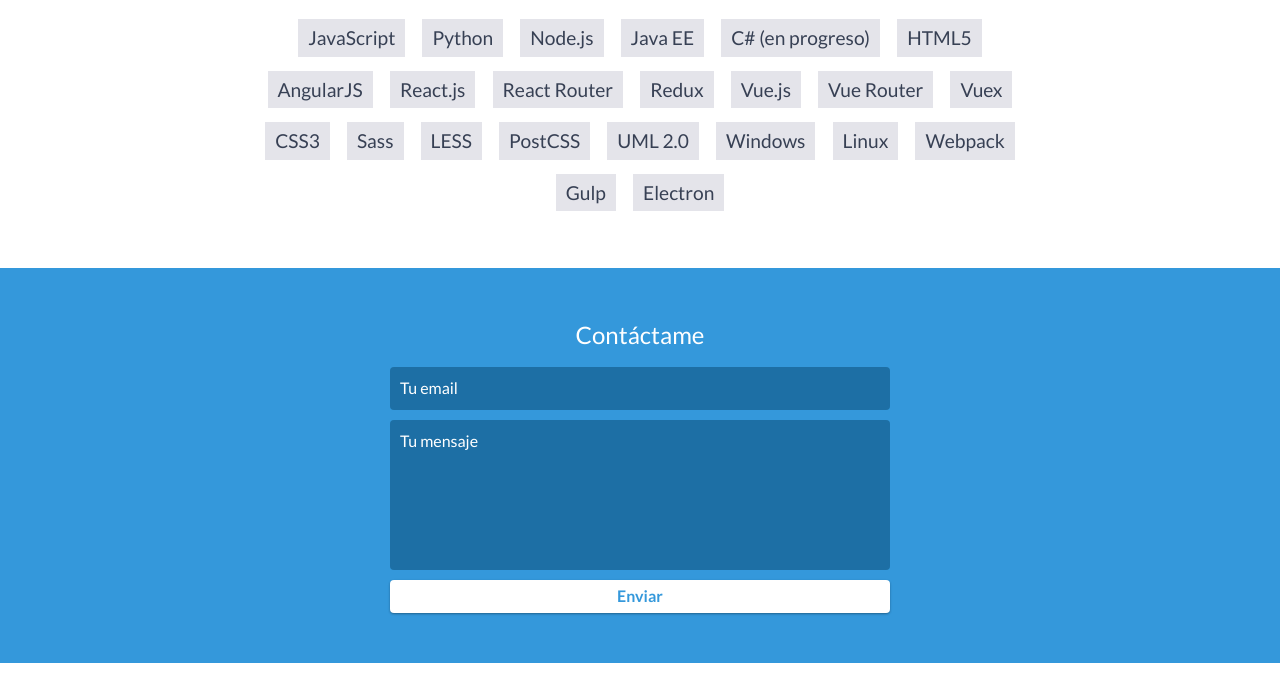
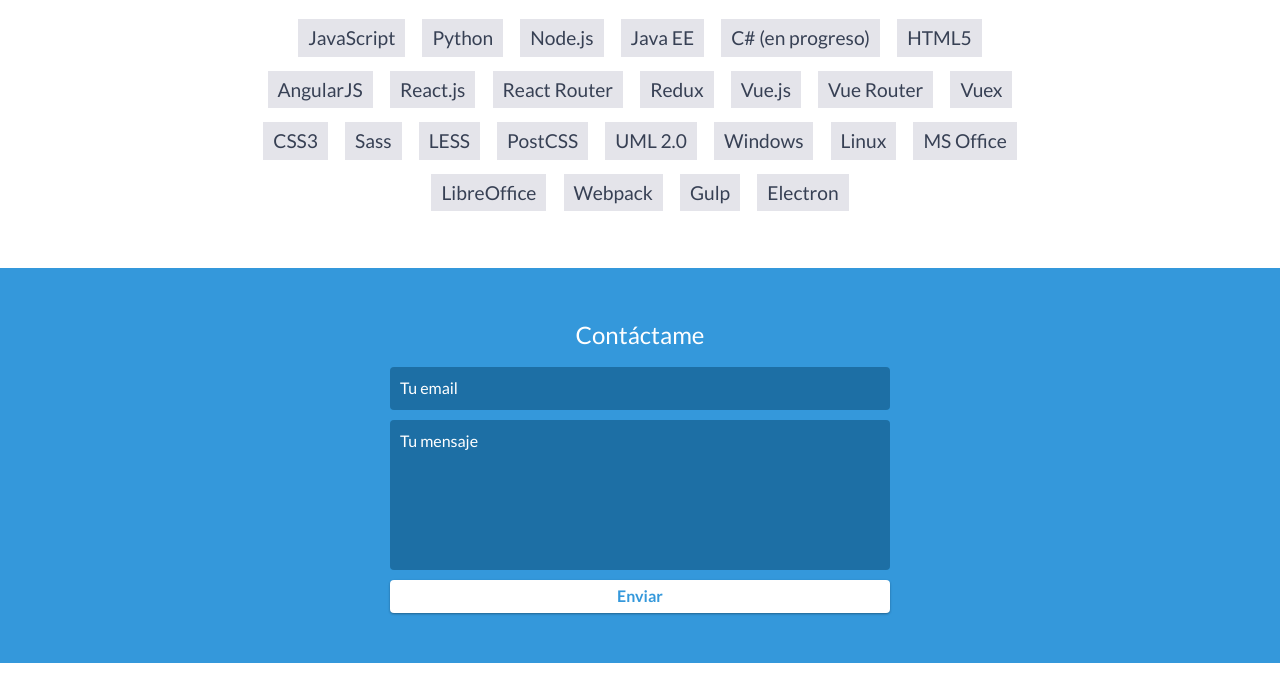
Before and after one commit to gugadev/gugadev.github.io, a website: page index.html in a window 1280 px wide. Shown: the part 3280-3976 px from the top of the page. Drawn offline with nearby package versions, Linux system fonts and the light colour scheme.

Commit message:
Añadir habilidades de oficina

```diff
--- a/index.html
+++ b/index.html
@@ -239,6 +239,8 @@
             <li>UML 2.0</li>
             <li>Windows</li>
             <li>Linux</li>
+		<li>MS Office</li>
+		<li>LibreOffice</li>
             <li>Webpack</li>
             <li>Gulp</li>
             <li>Electron</li>
```
